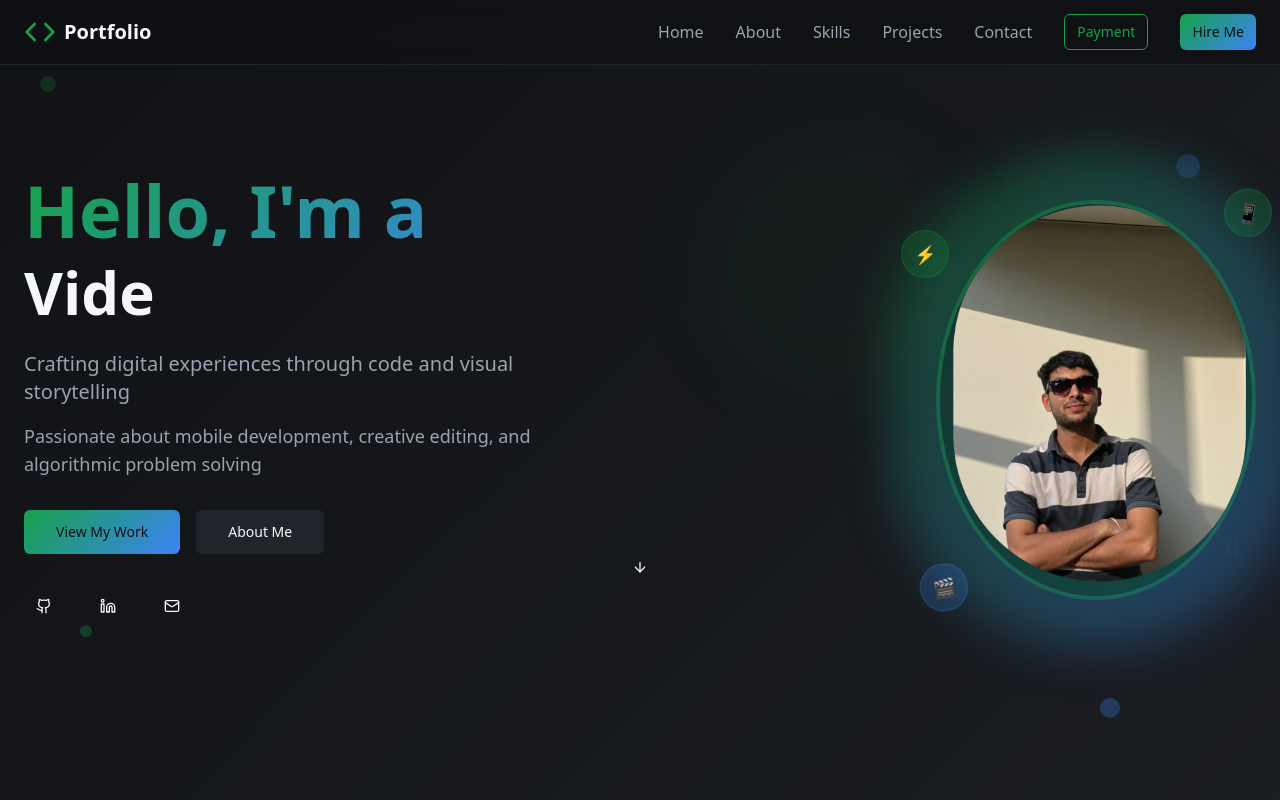
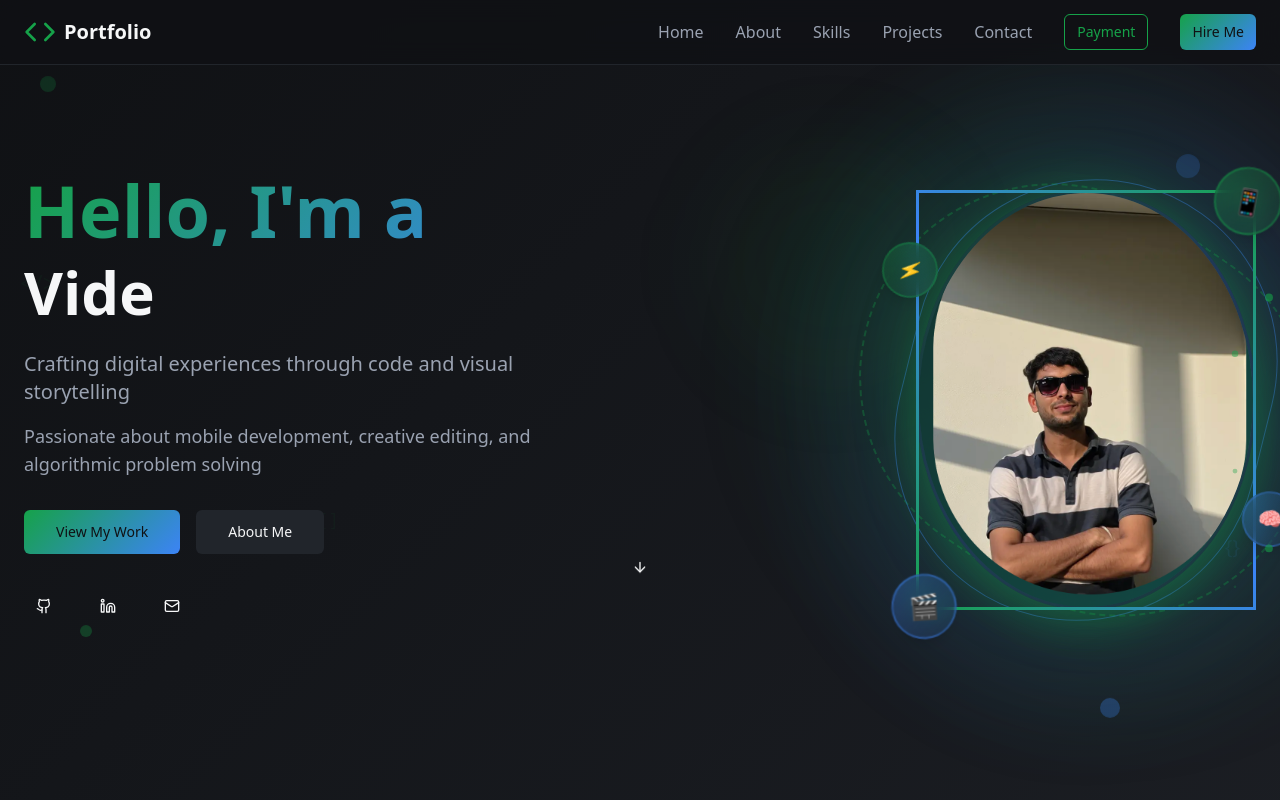
Before and after one commit to mohitshekhar8052/My_Portfolio, a React (Vite) app: page / in a window 1280 px wide. Shown: the top 800 px of the page. Built offline with nearby package versions, Linux system fonts and the light colour scheme.

Commit message:
Enhance image design
Apply creative changes to the image design.

```diff
--- a/src/components/Hero.tsx
+++ b/src/components/Hero.tsx
@@ -114,100 +114,221 @@ const Hero = () => {
              </div>
           </ScrollReveal>
 
-          {/* Profile Image with oval shape and enhanced effects */}
+          {/* Revolutionary Profile Image with advanced effects */}
           <ScrollReveal direction="right" delay={0.4}>
             <div className="flex justify-center lg:justify-end">
               <motion.div
-                className="relative group"
+                className="relative group cursor-pointer"
                 whileHover={{ scale: 1.05 }}
                 transition={{ type: "spring", stiffness: 300, damping: 30 }}
               >
-                {/* Animated background glow */}
+                {/* Multiple layered background glows */}
                 <motion.div
-                  className="absolute -inset-8 bg-gradient-primary rounded-full opacity-20 blur-xl -z-10"
+                  className="absolute -inset-16 bg-gradient-primary rounded-full opacity-10 blur-3xl -z-20"
                   animate={{
-                    scale: [1, 1.1, 1],
-                    opacity: [0.2, 0.4, 0.2]
+                    scale: [1, 1.2, 1],
+                    rotate: [0, 180, 360]
+                  }}
+                  transition={{
+                    duration: 8,
+                    repeat: Infinity,
+                    ease: "linear"
+                  }}
+                />
+
+                <motion.div
+                  className="absolute -inset-12 bg-gradient-to-br from-primary/20 via-accent/20 to-primary/20 rounded-full blur-2xl -z-10"
+                  animate={{
+                    scale: [1.1, 1.3, 1.1],
+                    opacity: [0.3, 0.6, 0.3]
+                  }}
+                  transition={{
+                    duration: 4,
+                    repeat: Infinity,
+                    ease: "easeInOut"
+                  }}
+                />
+
+                {/* Outer rotating ring */}
+                <motion.div
+                  className="absolute -inset-6 border-2 border-dashed border-primary/30 rounded-full -z-5"
+                  animate={{ rotate: 360 }}
+                  transition={{
+                    duration: 20,
+                    repeat: Infinity,
+                    ease: "linear"
+                  }}
+                />
+
+                {/* Inner rotating ring */}
+                <motion.div
+                  className="absolute -inset-3 border border-accent/40 rounded-full -z-5"
+                  animate={{ rotate: -360 }}
+                  transition={{
+                    duration: 15,
+                    repeat: Infinity,
+                    ease: "linear"
+                  }}
+                />
+
+                {/* Main premium container with glass effect */}
+                <div className="relative overflow-hidden backdrop-blur-sm" style={{
+                  width: '340px',
+                  height: '420px',
+                  borderRadius: '50%',
+                  border: '3px solid',
+                  borderImage: 'linear-gradient(45deg, hsl(var(--primary)), hsl(var(--accent)), hsl(var(--primary))) 1',
+                  background: 'linear-gradient(135deg, hsl(var(--primary) / 0.15), hsl(var(--accent) / 0.15), hsl(var(--primary) / 0.1))',
+                  boxShadow: `
+                    0 0 60px hsl(var(--primary) / 0.4),
+                    inset 0 0 60px hsl(var(--accent) / 0.1),
+                    0 20px 40px hsl(var(--primary) / 0.2)
+                  `
+                }}>
+                  {/* Shimmer effect overlay */}
+                  <motion.div
+                    className="absolute inset-0 bg-gradient-to-tr from-transparent via-white/10 to-transparent"
+                    animate={{
+                      x: ['-100%', '100%'],
+                      opacity: [0, 1, 0]
+                    }}
+                    transition={{
+                      duration: 3,
+                      repeat: Infinity,
+                      ease: "easeInOut",
+                      delay: 2
+                    }}
+                  />
+
+                  <motion.img
+                    src="/lovable-uploads/8521a317-363c-4489-a602-54a76c79ee8a.png"
+                    alt="Mohit Shekhar - Android Developer & Video Editor"
+                    className="w-full h-full object-cover"
+                    initial={{ scale: 1.1, filter: "brightness(1)" }}
+                    whileHover={{
+                      scale: 1.15,
+                      filter: "brightness(1.1) contrast(1.1) saturate(1.1)"
+                    }}
+                    transition={{ duration: 0.4 }}
+                  />
+
+                  {/* Premium overlay effects */}
+                  <motion.div
+                    className="absolute inset-0 bg-gradient-to-br from-primary/0 via-accent/0 to-primary/20 opacity-0"
+                    whileHover={{ opacity: 1 }}
+                    transition={{ duration: 0.4 }}
+                  />
+
+                  {/* Geometric pattern overlay */}
+                  <motion.div
+                    className="absolute inset-0 opacity-0 group-hover:opacity-20"
+                    style={{
+                      backgroundImage: `
+                        radial-gradient(circle at 20% 20%, hsl(var(--primary)) 2px, transparent 2px),
+                        radial-gradient(circle at 80% 80%, hsl(var(--accent)) 2px, transparent 2px)
+                      `,
+                      backgroundSize: '40px 40px'
+                    }}
+                    initial={{ opacity: 0 }}
+                    whileHover={{ opacity: 0.1 }}
+                    transition={{ duration: 0.3 }}
+                  />
+                </div>
+
+                {/* Enhanced floating skill icons with 3D effect */}
+                <motion.div
+                  className="absolute -top-6 -right-6 w-16 h-16 bg-gradient-to-br from-primary/30 to-primary/10 rounded-full flex items-center justify-center backdrop-blur-md border-2 border-primary/40 shadow-lg"
+                  animate={{
+                    y: [-8, 8, -8],
+                    rotate: [0, 15, 0],
+                    scale: [1, 1.1, 1]
                   }}
                   transition={{
                     duration: 3,
                     repeat: Infinity,
                     ease: "easeInOut"
                   }}
-                />
-
-                {/* Main oval container */}
-                <div className="relative overflow-hidden" style={{
-                  width: '320px',
-                  height: '400px',
-                  borderRadius: '50%',
-                  border: '4px solid hsl(var(--primary) / 0.3)',
-                  background: 'linear-gradient(135deg, hsl(var(--primary) / 0.1), hsl(var(--accent) / 0.1))'
-                }}>
-                  <motion.img
-                    src="/lovable-uploads/8521a317-363c-4489-a602-54a76c79ee8a.png"
-                    alt="Mohit Shekhar - Android Developer & Video Editor"
-                    className="w-full h-full object-cover"
-                    initial={{ scale: 1.1 }}
-                    whileHover={{ scale: 1.15 }}
-                    transition={{ duration: 0.3 }}
-                  />
-
-                  {/* Overlay gradient on hover */}
-                  <motion.div
-                    className="absolute inset-0 bg-gradient-primary opacity-0"
-                    whileHover={{ opacity: 0.1 }}
-                    transition={{ duration: 0.3 }}
-                  />
-                </div>
-
-                {/* Floating animated icons */}
-                <motion.div
-                  className="absolute -top-4 -right-4 w-12 h-12 bg-primary/20 rounded-full flex items-center justify-center backdrop-blur-sm border border-primary/30"
-                  animate={{
-                    y: [-5, 5, -5],
-                    rotate: [0, 10, 0]
-                  }}
-                  transition={{
-                    duration: 2,
-                    repeat: Infinity,
-                    ease: "easeInOut"
-                  }}
+                  whileHover={{ scale: 1.2, rotate: 360 }}
                 >
-                  <span className="text-lg">📱</span>
+                  <span className="text-2xl">📱</span>
                 </motion.div>
 
                 <motion.div
-                  className="absolute -bottom-4 -left-4 w-12 h-12 bg-accent/20 rounded-full flex items-center justify-center backdrop-blur-sm border border-accent/30"
+                  className="absolute -bottom-6 -left-6 w-16 h-16 bg-gradient-to-br from-accent/30 to-accent/10 rounded-full flex items-center justify-center backdrop-blur-md border-2 border-accent/40 shadow-lg"
                   animate={{
-                    y: [5, -5, 5],
-                    rotate: [0, -10, 0]
+                    y: [8, -8, 8],
+                    rotate: [0, -15, 0],
+                    scale: [1, 1.1, 1]
                   }}
                   transition={{
-                    duration: 2.5,
+                    duration: 3.5,
                     repeat: Infinity,
                     ease: "easeInOut",
                     delay: 0.5
                   }}
+                  whileHover={{ scale: 1.2, rotate: -360 }}
                 >
-                  <span className="text-lg">🎬</span>
+                  <span className="text-2xl">🎬</span>
                 </motion.div>
 
                 <motion.div
-                  className="absolute top-8 -left-8 w-12 h-12 bg-primary/20 rounded-full flex items-center justify-center backdrop-blur-sm border border-primary/30"
+                  className="absolute top-12 -left-10 w-14 h-14 bg-gradient-to-br from-primary/25 to-primary/5 rounded-full flex items-center justify-center backdrop-blur-md border-2 border-primary/30 shadow-lg"
                   animate={{
-                    x: [-3, 3, -3],
-                    y: [-2, 2, -2]
+                    x: [-6, 6, -6],
+                    y: [-4, 4, -4],
+                    rotate: [0, 20, 0]
                   }}
                   transition={{
-                    duration: 3,
+                    duration: 4,
                     repeat: Infinity,
                     ease: "easeInOut",
                     delay: 1
                   }}
+                  whileHover={{ scale: 1.3, rotate: 180 }}
                 >
-                  <span className="text-lg">⚡</span>
+                  <span className="text-xl">⚡</span>
                 </motion.div>
+
+                <motion.div
+                  className="absolute bottom-16 -right-10 w-14 h-14 bg-gradient-to-br from-accent/25 to-accent/5 rounded-full flex items-center justify-center backdrop-blur-md border-2 border-accent/30 shadow-lg"
+                  animate={{
+                    x: [6, -6, 6],
+                    y: [4, -4, 4],
+                    rotate: [0, -20, 0]
+                  }}
+                  transition={{
+                    duration: 4.5,
+                    repeat: Infinity,
+                    ease: "easeInOut",
+                    delay: 1.5
+                  }}
+                  whileHover={{ scale: 1.3, rotate: -180 }}
+                >
+                  <span className="text-xl">🧠</span>
+                </motion.div>
+
+                {/* Particle effects */}
+                {[...Array(6)].map((_, i) => (
+                  <motion.div
+                    key={i}
+                    className="absolute w-2 h-2 bg-primary/60 rounded-full"
+                    style={{
+                      top: `${20 + i * 15}%`,
+                      right: `${-5 + (i % 2) * 10}%`,
+                    }}
+                    animate={{
+                      y: [-20, 20, -20],
+                      opacity: [0, 1, 0],
+                      scale: [0, 1, 0]
+                    }}
+                    transition={{
+                      duration: 2 + i * 0.5,
+                      repeat: Infinity,
+                      delay: i * 0.3,
+                      ease: "easeInOut"
+                    }}
+                  />
+                ))}
               </motion.div>
             </div>
           </ScrollReveal>
```
